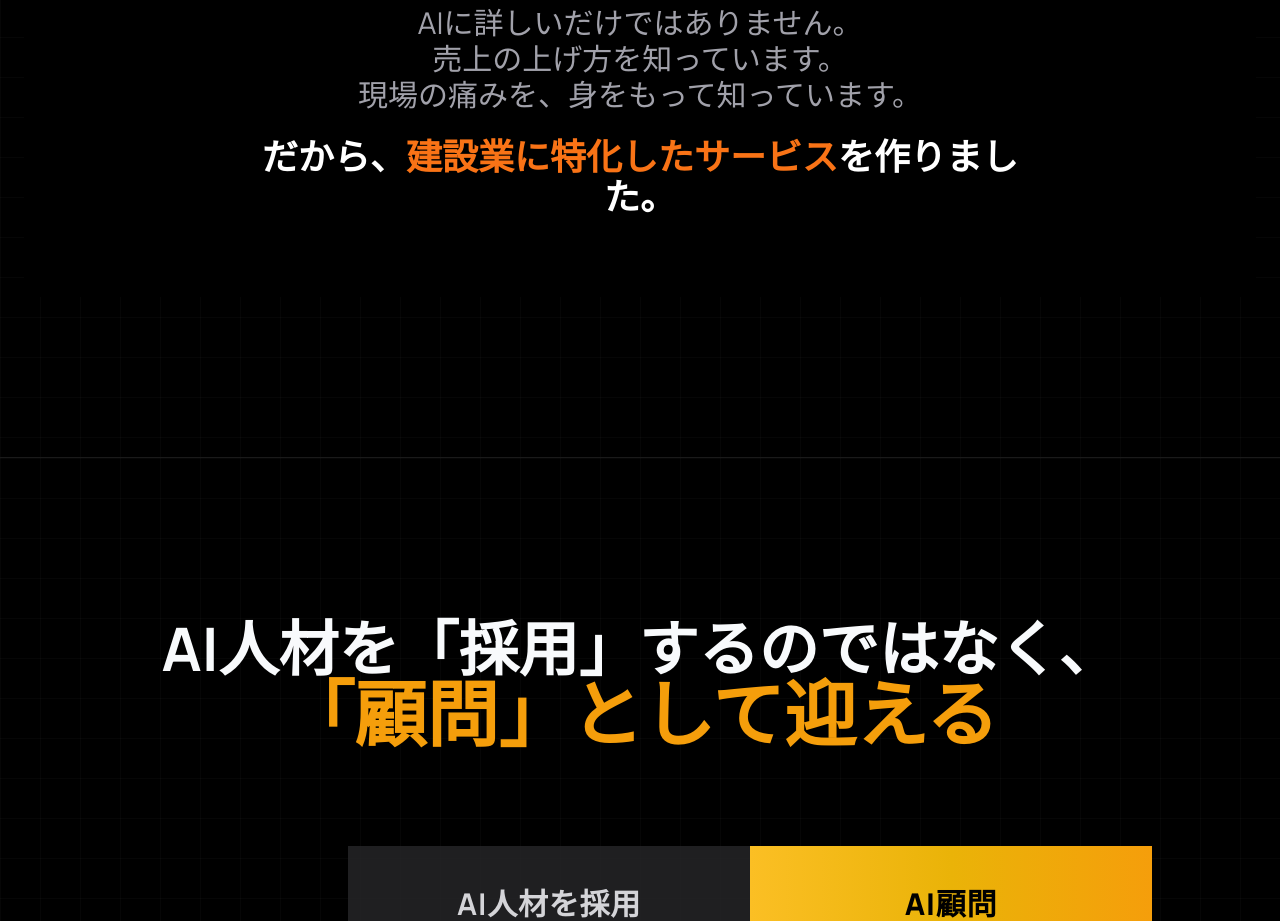
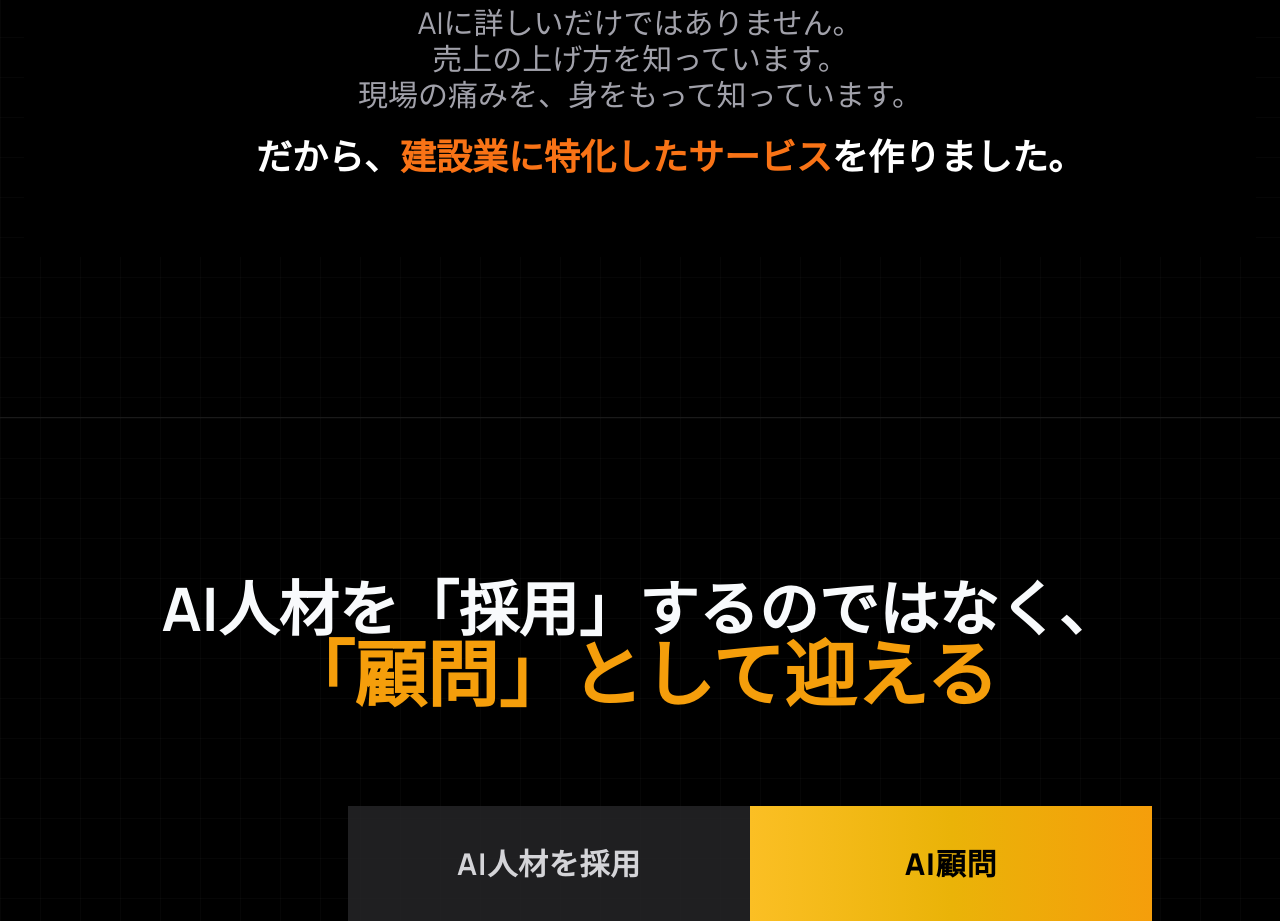
Before and after one commit to shunsuke-tnk/AI-komon-KENSETSU, a React (Vite) app: page / in a window 1280 px wide. Shown: the part 6720-7641 px from the top of the page. Built offline with nearby package versions, Linux system fonts and the light colour scheme.

Commit message:
改行調整

```diff
--- a/components/StorySection.tsx
+++ b/components/StorySection.tsx
@@ -173,7 +173,7 @@
                         売上の上げ方を知っています。<br />
                         現場の痛みを、身をもって知っています。
                     </p>
-                    <p className="text-3xl md:text-4xl font-bold text-white">
+                    <p className="text-3xl md:text-4xl font-bold text-white whitespace-nowrap">
                         だから、<span className="text-orange-500">建設業に特化したサービス</span>を作りました。
                     </p>
                 </div>
```
